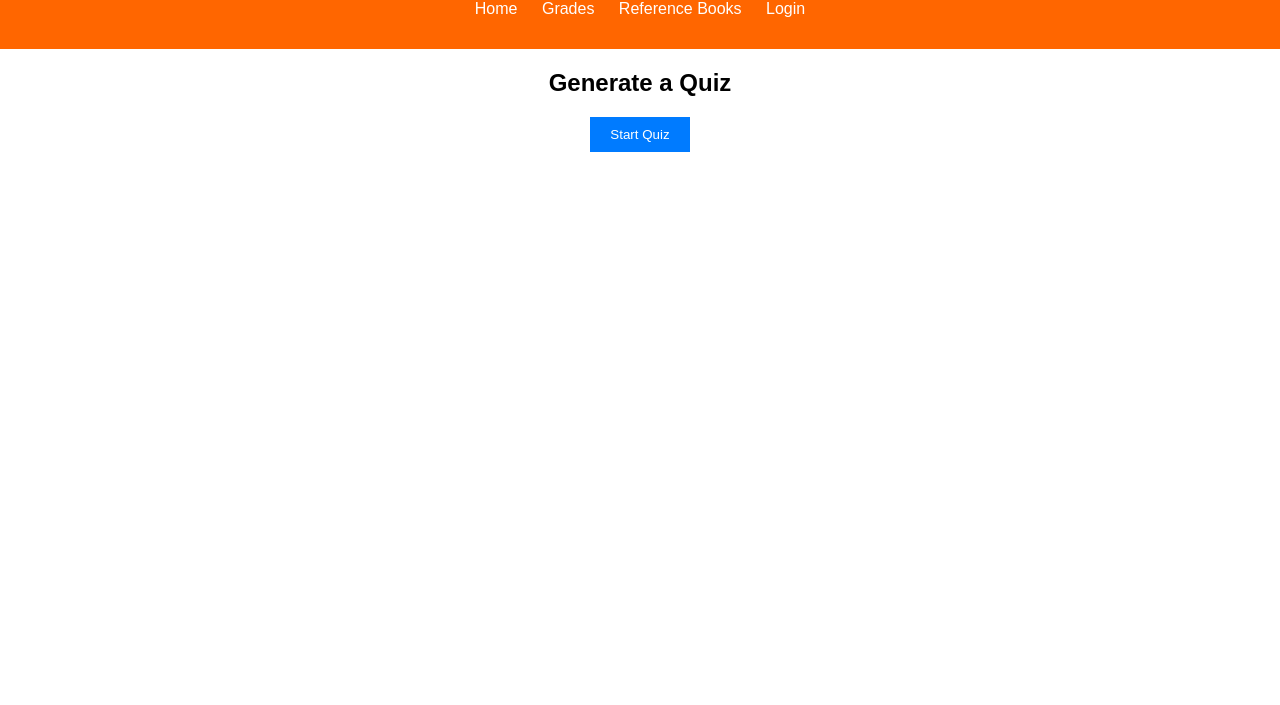
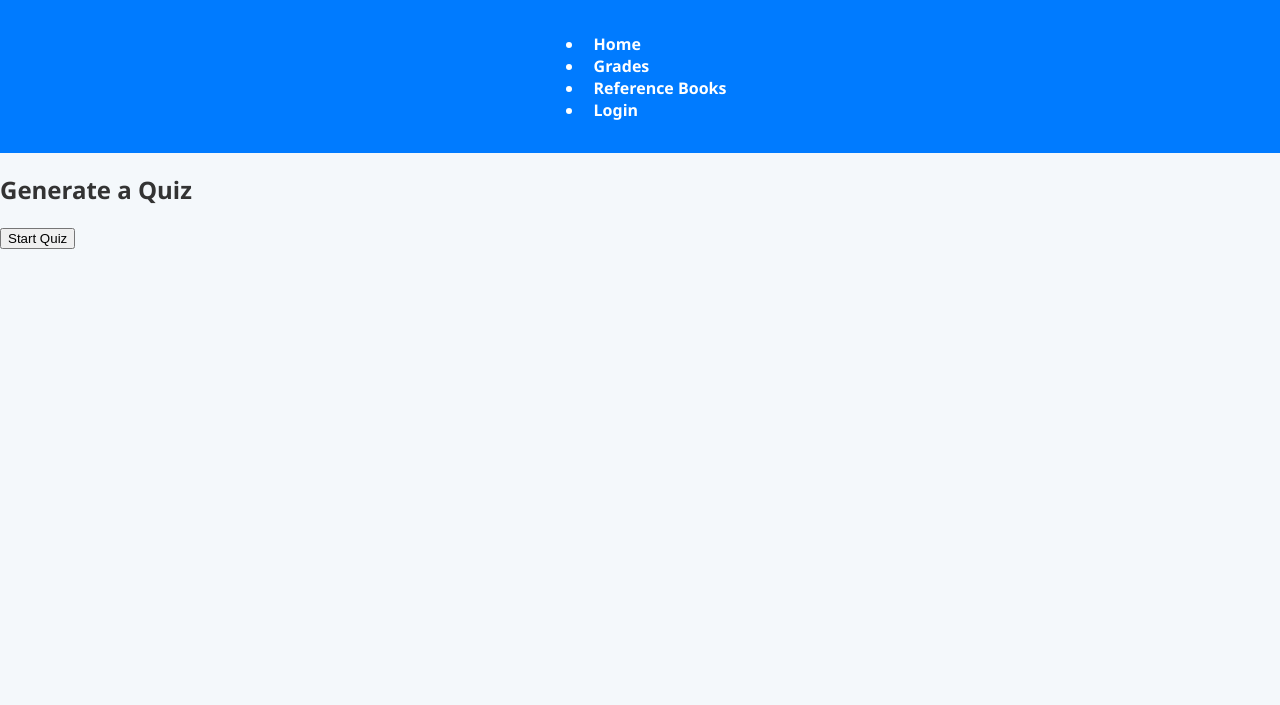
Before and after one commit to Hemajaymin/education-platform, a plain HTML site: page quiz.html in a window 1280 px wide. Shown: the part 95-800 px from the top of the page. Drawn offline with Linux system fonts and the light colour scheme.

Commit message:
Update styles.css

```diff
--- a/styles.css
+++ b/styles.css
@@ -1,39 +1,53 @@
 body {
-    font-family: Arial, sans-serif;
+  font-family: 'Segoe UI', sans-serif;
   margin: 0;
   padding: 0;
-    text-align: center;
+  background-color: #f4f8fb;
+  color: #333;
 }
 
 header {
-    background: #ff6600;
+  background-color: #007BFF;
   color: white;
-    padding: 15px;
+  padding: 1rem 2rem;
+  display: flex;
+  flex-direction: column;
+  align-items: center;
 }
 
-nav ul {
-    list-style: none;
-    padding: 0;
+nav {
+  margin-top: 10px;
 }
 
-nav ul li {
-    display: inline;
+nav a {
+  color: white;
   margin: 0 10px;
+  text-decoration: none;
+  font-weight: bold;
 }
 
-nav ul li a {
-    color: white;
-    text-decoration: none;
+nav a:hover {
+  text-decoration: underline;
 }
 
-#hero {
-    margin-top: 50px;
+.hero {
+  text-align: center;
+  padding: 3rem 1rem;
 }
 
-button {
+.btn {
+  background-color: #28a745;
+  color: white;
   padding: 10px 20px;
-    background: #007bff;
+  display: inline-block;
+  border-radius: 5px;
+  text-decoration: none;
+  margin-top: 20px;
+}
+
+footer {
+  background-color: #007BFF;
   color: white;
-    border: none;
-    cursor: pointer;
+  text-align: center;
+  padding: 1rem;
 }
```
Lines whose indentation alone changed are shown as unchanged.
